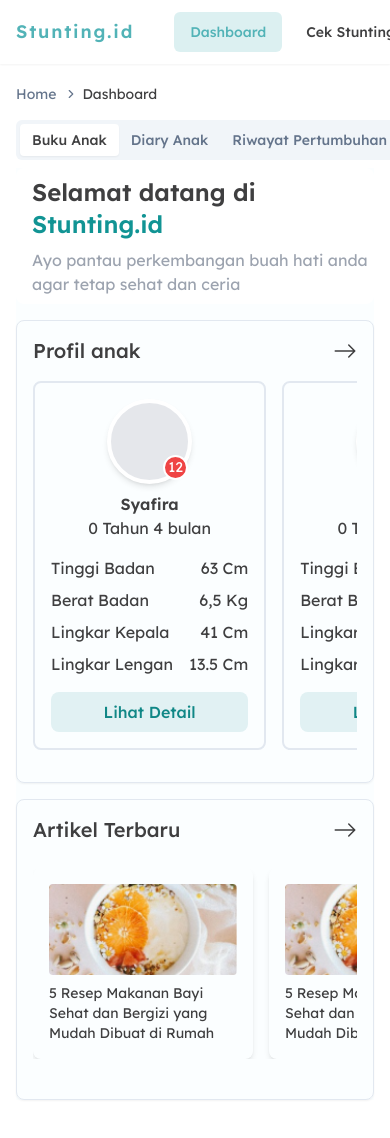
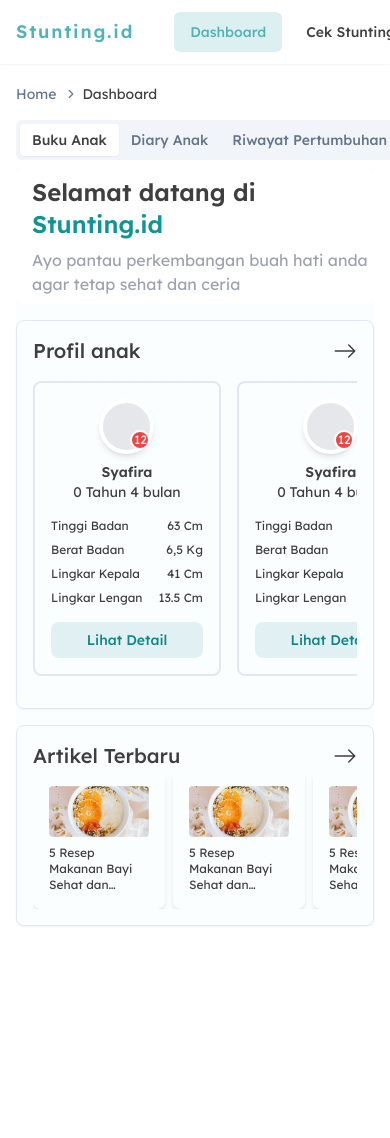
Before and after one commit to AamHermansyah/stunting.id, a Next.js app: page /dashboard in a window 390 px wide. After the commit the page ends 966 px from the top, so only its background shows below. Built offline with nearby package versions, Linux system fonts and the light colour scheme.

Commit message:
[UPDATE] - Responsive Profile Card and Article

```diff
--- a/app/dashboard/(home)/_components/children-profile.tsx
+++ b/app/dashboard/(home)/_components/children-profile.tsx
@@ -15,21 +15,23 @@ const ChildrenProfile = () => {
         </div>
       </Link>
       {/* PROFILE CARD */}
-      <div className="flex sm:flex-wrap overflow-x-auto flex-row space-x-4">
+      <div className="flex sm:flex-wrap overflow-x-auto flex-row gap-4">
   <ProfileCard />
   <ProfileCard />
   <ProfileCard />
-        <div className="flex flex-col justify-center">
-          <Link href="#" className="flex flex-col space-y-2 items-center ml-8 ">
+  <ProfileCard />
+  <div className="flex flex-col justify-center min-h-[300px]"> {/* Sesuaikan min-height */}
+    <Link href="#" className="flex flex-col space-y-2 justify-center items-center mx-8 h-full">
       <div className="bg-[#e1f1f3] text-[#119494] h-[40px] w-[40px] rounded-full flex items-center justify-center">
-            <FiPlus fontSize={30}/>
+        <FiPlus fontSize={30} />
       </div>
-          <span className="text-[#119494] font-medium">
+      <span className="text-[#119494] font-medium text-center lg:text-base text-sm">
         Tambah profil
       </span>
     </Link>
   </div>
 </div>
+
       {/* <div className="flex items-center justify-center flex-col  my-10 space-y-4">
         <div className="relative w-[125px] h-[125px]">
           <Image
--- a/app/dashboard/(home)/_components/lates-articles.tsx
+++ b/app/dashboard/(home)/_components/lates-articles.tsx
@@ -12,9 +12,9 @@ const LatesArticles = () => {
           <BsArrowRight fontSize={24} className="my-auto" />
         </div>
       </Link>
-      <div className="flex overflow-x-auto flex-row my-6 space-x-4">
-        <div className="flex-shrink-0 flex flex-col w-[220px] space-y-2 shadow-md p-4 rounded-lg">
-          <div className="relative w-full h-[91px]">
+      <div className="flex overflow-x-auto flex-row lg:my-6 space-x-2">
+        <div className="lg:flex-shrink-0 flex flex-col max-w-[220px] space-y-2 shadow-md p-4 rounded-lg">
+          <div className="relative lg:w-full w-[100px] h-[51px] lg:h-[91px]">
             <Image
               src="/images/example-article.png"
               fill={true}
@@ -22,12 +22,12 @@ const LatesArticles = () => {
               className="object-cover rounded-sm"
             />
           </div>
-          <p className="line-clamp-3 text-sm">
+          <p className="line-clamp-3 text-xs lg:text-sm ">
             5 Resep Makanan Bayi Sehat dan Bergizi yang Mudah Dibuat di Rumah
           </p>
         </div>
-        <div className="flex-shrink-0 flex flex-col w-[220px] space-y-2 shadow-md p-4 rounded-lg">
-          <div className="relative w-full h-[91px]">
+        <div className="lg:flex-shrink-0 flex flex-col max-w-[220px] space-y-2 shadow-md p-4 rounded-lg">
+          <div className="relative lg:w-full w-[100px] h-[51px] lg:h-[91px]">
             <Image
               src="/images/example-article.png"
               fill={true}
@@ -35,12 +35,12 @@ const LatesArticles = () => {
               className="object-cover rounded-sm"
             />
           </div>
-          <p className="line-clamp-3 text-sm">
+          <p className="line-clamp-3 text-xs lg:text-sm ">
             5 Resep Makanan Bayi Sehat dan Bergizi yang Mudah Dibuat di Rumah
           </p>
         </div>
-        <div className="flex-shrink-0 flex flex-col w-[220px] space-y-2 shadow-md p-4 rounded-lg">
-          <div className="relative w-full h-[91px]">
+        <div className="lg:flex-shrink-0 flex flex-col max-w-[220px] space-y-2 shadow-md p-4 rounded-lg">
+          <div className="relative lg:w-full w-[100px] h-[51px] lg:h-[91px]">
             <Image
               src="/images/example-article.png"
               fill={true}
@@ -48,12 +48,12 @@ const LatesArticles = () => {
               className="object-cover rounded-sm"
             />
           </div>
-          <p className="line-clamp-3 text-sm">
+          <p className="line-clamp-3 text-xs lg:text-sm ">
             5 Resep Makanan Bayi Sehat dan Bergizi yang Mudah Dibuat di Rumah
           </p>
         </div>
-        <div className="flex-shrink-0 flex flex-col w-[220px] space-y-2 shadow-md p-4 rounded-lg">
-          <div className="relative w-full h-[91px]">
+        <div className="lg:flex-shrink-0 flex flex-col max-w-[220px] space-y-2 shadow-md p-4 rounded-lg">
+          <div className="relative lg:w-full w-[100px] h-[51px] lg:h-[91px]">
             <Image
               src="/images/example-article.png"
               fill={true}
@@ -61,12 +61,12 @@ const LatesArticles = () => {
               className="object-cover rounded-sm"
             />
           </div>
-          <p className="line-clamp-3 text-sm">
+          <p className="line-clamp-3 text-xs lg:text-sm ">
             5 Resep Makanan Bayi Sehat dan Bergizi yang Mudah Dibuat di Rumah
           </p>
         </div>
-        <div className="flex-shrink-0 flex flex-col w-[220px] space-y-2 shadow-md p-4 rounded-lg">
-          <div className="relative w-full h-[91px]">
+        <div className="lg:flex-shrink-0 flex flex-col max-w-[220px] space-y-2 shadow-md p-4 rounded-lg">
+          <div className="relative lg:w-full w-[100px] h-[51px] lg:h-[91px]">
             <Image
               src="/images/example-article.png"
               fill={true}
@@ -74,12 +74,12 @@ const LatesArticles = () => {
               className="object-cover rounded-sm"
             />
           </div>
-          <p className="line-clamp-3 text-sm">
+          <p className="line-clamp-3 text-xs lg:text-sm ">
             5 Resep Makanan Bayi Sehat dan Bergizi yang Mudah Dibuat di Rumah
           </p>
         </div>
-        <div className="flex-shrink-0 flex flex-col w-[220px] space-y-2 shadow-md p-4 rounded-lg">
-          <div className="relative w-full h-[91px]">
+        <div className="lg:flex-shrink-0 flex flex-col max-w-[220px] space-y-2 shadow-md p-4 rounded-lg">
+          <div className="relative lg:w-full w-[100px] h-[51px] lg:h-[91px]">
             <Image
               src="/images/example-article.png"
               fill={true}
@@ -87,7 +87,7 @@ const LatesArticles = () => {
               className="object-cover rounded-sm"
             />
           </div>
-          <p className="line-clamp-3 text-sm">
+          <p className="line-clamp-3 text-xs lg:text-sm ">
             5 Resep Makanan Bayi Sehat dan Bergizi yang Mudah Dibuat di Rumah
           </p>
         </div>
--- a/app/dashboard/(home)/_components/profile-card.tsx
+++ b/app/dashboard/(home)/_components/profile-card.tsx
@@ -2,17 +2,17 @@ import React from "react";
 
 const ProfileCard = () => {
   return (
-    <div className="flex-shrink-0 grid grid-rows-1 grid-cols-1 rounded-lg border-2 px-4 py-4 my-4 space-y-4">
+    <div className="flex-shrink-0 rounded-lg border-2 px-4 py-4 my-4 space-y-4">
       <div className="flex flex-col items-center">
-        <div className="relative w-[85px] h-[85px] bg-gray-200 border-white border-4 shadow-md rounded-full">
-          <div className="absolute w-[25px] h-[25px] border-2 border-white rounded-full bg-red-500 right-0 bottom-0 text-center text-sm text-white">
+        <div className="relative w-[55px] h-[55px] lg:w-[85px] lg:h-[85px] bg-gray-200 border-white border-4 shadow-md rounded-full">
+          <div className="absolute w-[20px] h-[20px] lg:w-[25px] lg:h-[25px] border-2 border-white rounded-full bg-red-500 right-0 bottom-0 text-center lg:text-sm text-xs text-white">
             12
           </div>
         </div>
-        <h2 className="font-semibold mt-2">Syafira</h2>
-        <p>0 Tahun 4 bulan</p>
+        <h2 className="font-semibold mt-2 lg:text-base text-sm">Syafira</h2>
+        <p className="lg:text-base text-sm">0 Tahun 4 bulan</p>
       </div>
-      <div className="flex flex-col space-y-2">
+      <div className="flex flex-col space-y-2 lg:text-base text-xs">
         <div className="flex justify-between space-x-4">
           <p className="">Tinggi Badan</p>
           <p className="">63 Cm</p>
@@ -31,7 +31,7 @@ const ProfileCard = () => {
         </div>
       </div>
       <div className="flex justify-center">
-        <button className="text-[#108786] bg-[#e1f1f3] font-medium px-4 py-2 w-full rounded-lg">
+        <button className="text-[#108786] bg-[#e1f1f3] font-medium px-4 py-2 w-full rounded-lg text-sm lg:text-base">
           Lihat Detail
         </button>
       </div>
```
Lines whose indentation alone changed are shown as unchanged.
